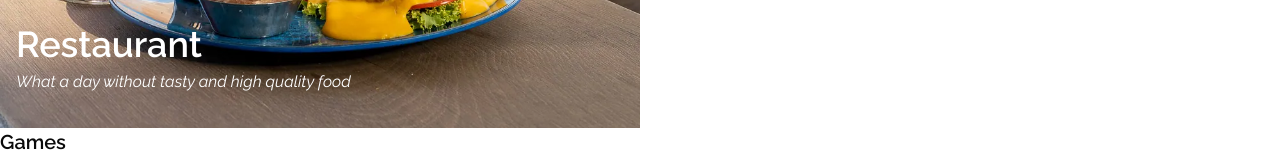
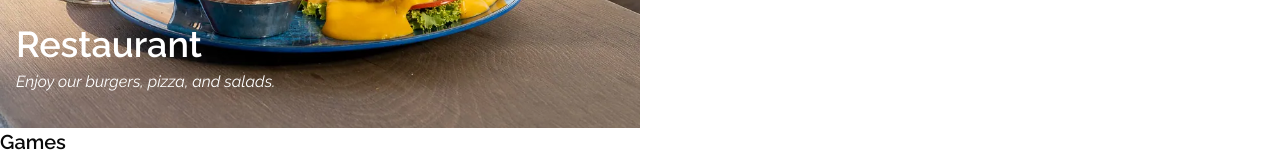
Before and after one commit to bukaskas/fins-2026, a Next.js app: page /day-use in a window 1280 px wide. Shown: the part 1281-1441 px from the top of the page. Built offline with nearby package versions, Linux system fonts and the light colour scheme; no server answers.

Commit message:
phrasing adjustments 2

```diff
--- a/app/(root)/day-use/page.tsx
+++ b/app/(root)/day-use/page.tsx
@@ -82,7 +82,7 @@ function FoodExperienceImage() {
           Restaurant
         </div>
         <div className="absolute  bottom-[8%] z-10 left-4 text-white italic">
-          What a day without tasty and high quality food
+          Enjoy our burgers, pizza, and salads.
         </div>
       </div>
     </div>
```
